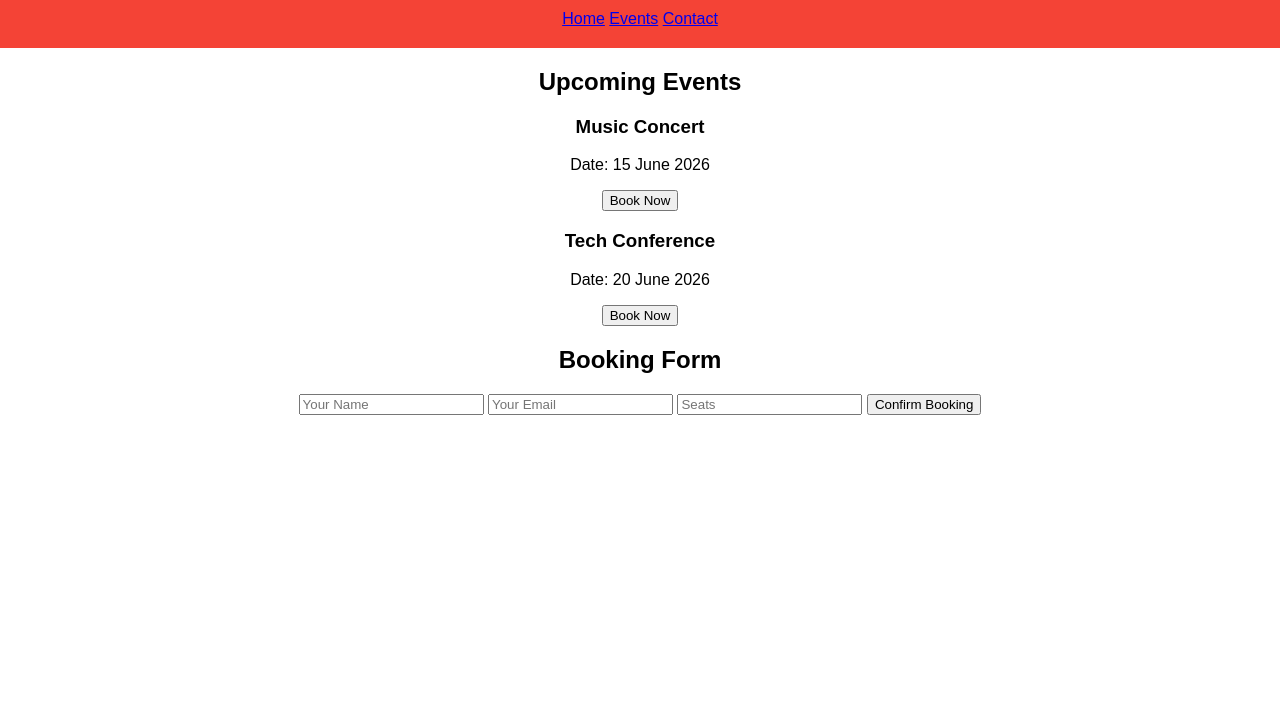
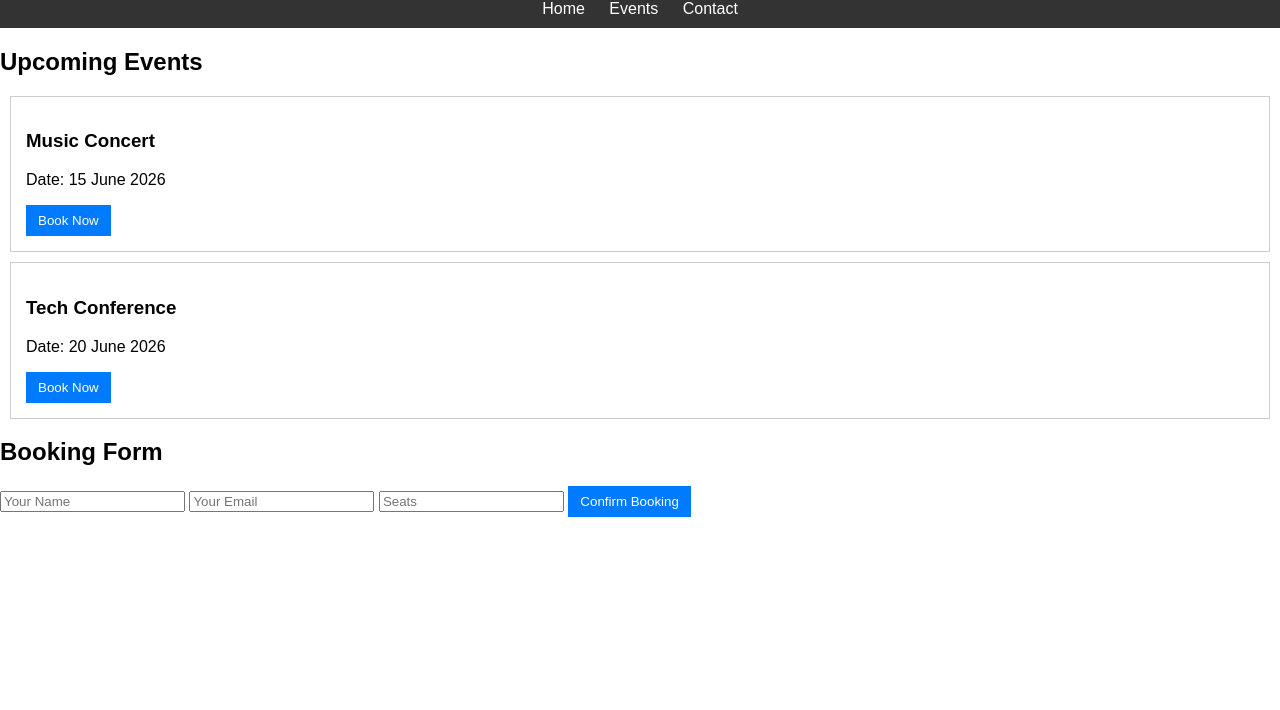
Before and after one commit to Shraddha2137/event-booking-platform, a plain HTML site: page index.html in a window 1280 px wide. Shown: the part 90-800 px from the top of the page. Drawn offline with Linux system fonts and the light colour scheme.

Commit message:
Update style.css

```diff
--- a/style.css
+++ b/style.css
@@ -1,5 +1,6 @@
-body { font-family: Arial, sans-serif; margin: 0; padding: 0; text-align: center; }
-header { background: #f44336; color: #fff; padding: 20px; }
-#results { display: flex; flex-wrap: wrap; justify-content: center; margin: 20px; }
-.recipe-card { border: 1px solid #ccc; margin: 10px; padding: 15px; width: 200px; }
-.recipe-card img { width: 100%; }
+body { font-family: Arial, sans-serif; margin: 0; padding: 0; }
+header { background: #333; color: #fff; padding: 10px; text-align: center; }
+nav a { color: #fff; margin: 0 10px; text-decoration: none; }
+.event-card { border: 1px solid #ccc; padding: 15px; margin: 10px; }
+button { background: #007BFF; color: #fff; border: none; padding: 8px 12px; cursor: pointer; }
+button:hover { background: #0056b3; }
```
